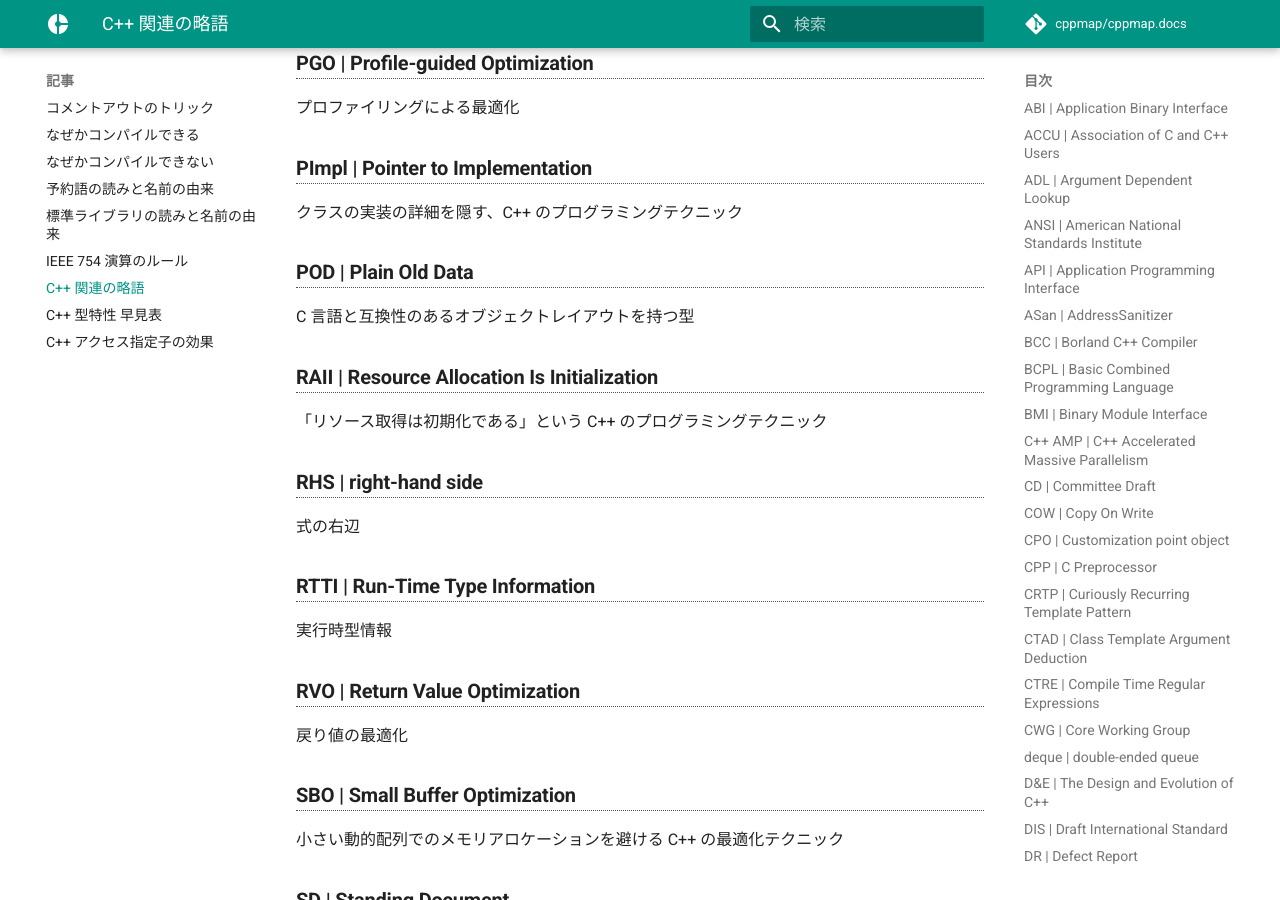
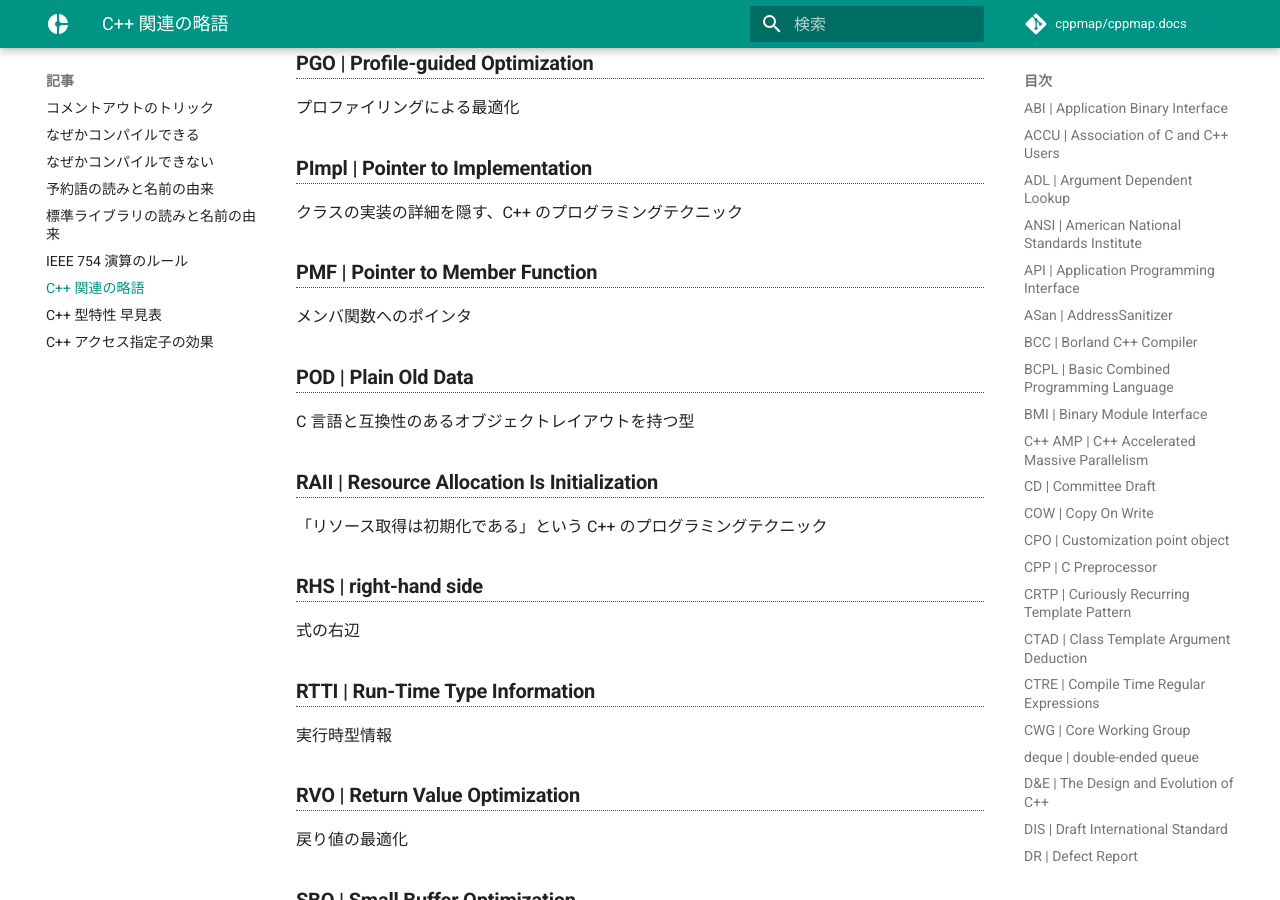
Before and after one commit to cppmap/cppmap.docs, an MkDocs documentation site: the page built from docs/articles/acronyms.md, in a window 1280 px wide and 900 px high, scrolled down 6798 px. Built offline with MkDocs 1.6.1 and Material for MkDocs 9.7.7, drawn with Linux system fonts in a browser that asks for light colours; nearby versions of some CDN libraries; comment, search, counter and statistics services are not loaded.

Commit message:
Update acronyms.md

```diff
--- a/docs/articles/acronyms.md
+++ b/docs/articles/acronyms.md
@@ -191,6 +191,9 @@ C++ の設計コンセプトの 1 つ。あらゆる型や関数、テンプレ
 ### PImpl | Pointer to Implementation
 クラスの実装の詳細を隠す、C++ のプログラミングテクニック
 
+### PMF | Pointer to Member Function
+メンバ関数へのポインタ
+
 ### POD | Plain Old Data
 C 言語と互換性のあるオブジェクトレイアウトを持つ型
 
```
